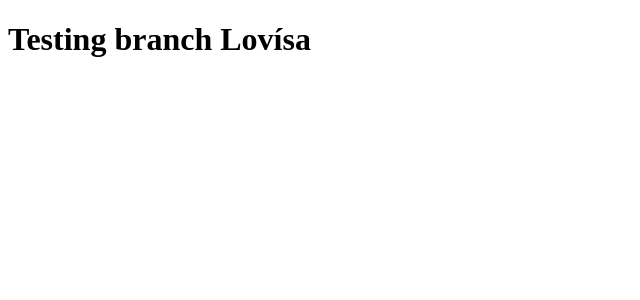
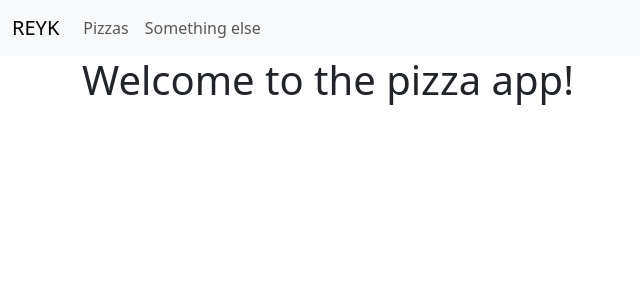
Before and after one commit to LovisaBa/Verklegt2, a Django app: template pizza_lair/templates/base.html in a window 1280 px wide. Shown: the top 300 px of the page, without its empty margins (0-640 px from the left). Run offline with Django 4.2, Linux system fonts and the light colour scheme; the template is opened without the code that fills it, so the values that code supplies are empty.

Commit message:
up to video 7

```diff
--- /dev/null
+++ b/package.json
@@ -0,0 +1,5 @@
+{
+  "dependencies": {
+    "bootstrap": "^5.3.0-alpha3"
+  }
+}
--- a/pizza_lair/pizza/urls.py
+++ b/pizza_lair/pizza/urls.py
@@ -3,5 +3,5 @@ from . import views
 
 urlpatterns = [
     # http://localhost:8000/pizzas
-    path('', views.index, name="index"),
+    path('', views.index, name="pizza_index"),
 ]
--- a/pizza_lair/pizza/views.py
+++ b/pizza_lair/pizza/views.py
@@ -1,6 +1,10 @@
 from django.shortcuts import render
 
 # Create your views here.
+pizzas = [
+    {'name':'Margarita', 'price':2500},
+    {'name':'Pepperoni', 'price':3000}
+          ]
 
 def index(request):
-    return render(request, 'pizza/index.html')
+    return render(request, 'pizza/index.html', context={'pizzas':pizzas})
--- a/pizza_lair/pizza_lair/urls.py
+++ b/pizza_lair/pizza_lair/urls.py
@@ -20,6 +20,7 @@ from django.urls import path, include
 '''The only route currently is localhost:3000/admin/'''
 
 urlpatterns = [
+    path('', include('pizza.urls')),
     path('admin/', admin.site.urls),
     path('pizzas/', include('pizza.urls'))
 ]
--- /dev/null
+++ b/pizza_lair/static/css/main.css
@@ -0,0 +1,3 @@
+.pizza{
+    background-color: aqua;
+}
--- a/pizza_lair/templates/base.html
+++ b/pizza_lair/templates/base.html
@@ -1,13 +1,20 @@
+{% load static %}
 <!DOCTYPE html>
 <html lang="en">
 <head>
     <meta charset="UTF-8">
-    <title>Document</title>
+    <title>REYK</title>
+    <link href="https://cdn.jsdelivr.net/npm/bootstrap@5.3.0-alpha3/dist/css/bootstrap.min.css" rel="stylesheet" integrity="sha384-KK94CHFLLe+nY2dmCWGMq91rCGa5gtU4mk92HdvYe+M/SXH301p5ILy+dN9+nJOZ" crossorigin="anonymous">
+    <link rel="stylesheet" href="{% static 'css/main.css' %}"/>
 </head>
 <body>
-<h1>Testing branch Lovísa</h1>
-    {% block content %}
-    {% endblock %}
+    {% include 'navigation.html' %}
+    <div class="container">
+        <h1>Welcome to the pizza app!</h1>
+        {% block content %}
+        {% endblock %}
+    </div>
 
+<script src="https://cdn.jsdelivr.net/npm/bootstrap@5.3.0-alpha3/dist/js/bootstrap.bundle.min.js" integrity="sha384-ENjdO4Dr2bkBIFxQpeoTz1HIcje39Wm4jDKdf19U8gI4ddQ3GYNS7NTKfAdVQSZe" crossorigin="anonymous"></script>
 </body>
 </html>
--- /dev/null
+++ b/pizza_lair/templates/navigation.html
@@ -0,0 +1,18 @@
+<nav class="navbar navbar-expand-lg bg-body-tertiary">
+      <div class="container-fluid">
+        <a class="navbar-brand" href="/">REYK</a>
+        <button class="navbar-toggler" type="button" data-bs-toggle="collapse" data-bs-target="#navbarSupportedContent" aria-controls="navbarSupportedContent" aria-expanded="false" aria-label="Toggle navigation">
+          <span class="navbar-toggler-icon"></span>
+        </button>
+        <div class="collapse navbar-collapse" id="navbarSupportedContent">
+          <ul class="navbar-nav me-auto mb-2 mb-lg-0">
+            <li class="nav-item">
+              <a class="nav-link" href="{% url 'pizza_index' %}">Pizzas</a>
+            </li>
+            <li class="nav-item">
+              <a class="nav-link" href="#">Something else</a>
+            </li>
+          </ul>
+        </div>
+      </div>
+    </nav>
```
Also changed, not shown: pizza_lair/pizza_lair/settings.py (+6 -1 lines), pizza_lair/templates/pizza/index.html (+8 -2 lines), package-lock.json (added).
